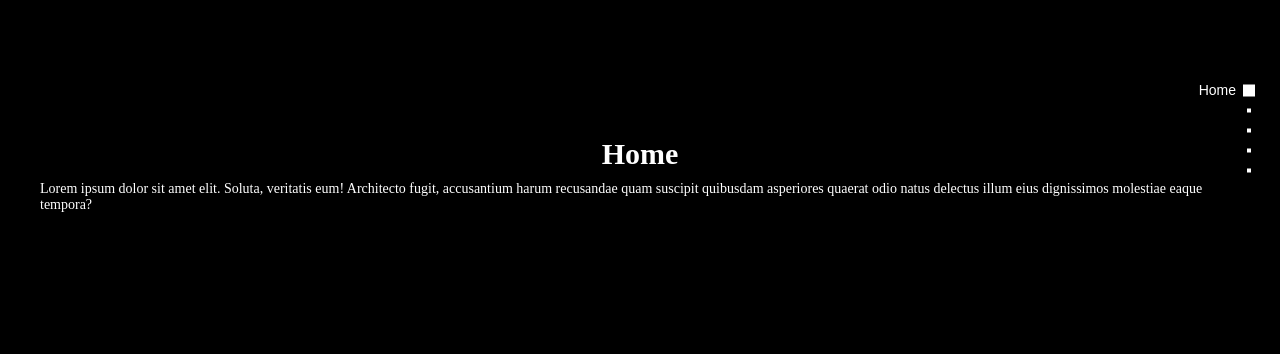
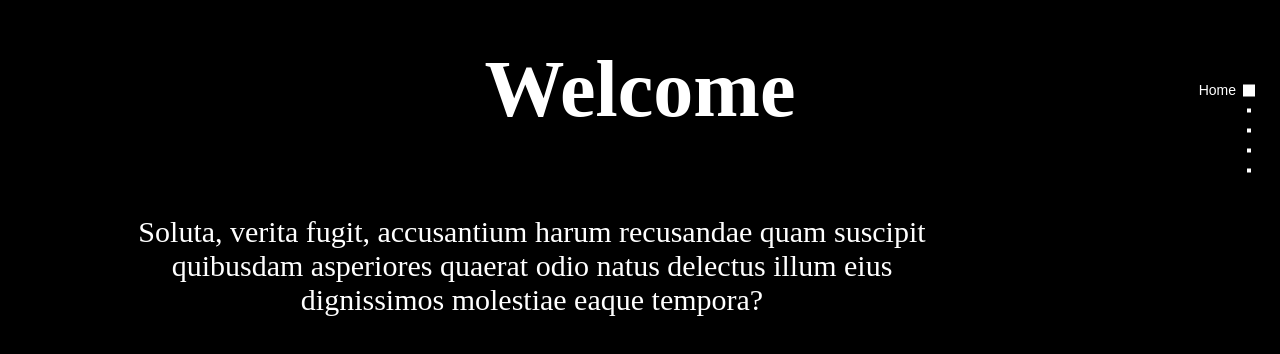
Before and after one commit to emobugs/bid, a website: page index.html in a window 1280 px wide. Shown: the part 270-624 px from the top of the page. Drawn offline with nearby package versions, Linux system fonts and the light colour scheme.

Commit message:
text animations going on

```diff
--- a/css/main.css
+++ b/css/main.css
@@ -52,13 +52,12 @@ html,body{
 
 section{
     height: 100vh;
-    position: static;
     scroll-snap-align: center;
     scroll-snap-stop: always;
     display: flex;
     justify-content: center;
-    align-items: flex-start;
-    padding: 4rem;
+    align-items: center;
+    padding: 5rem 10rem;
     z-index: -1;
     background-color: #000;
 }
@@ -69,23 +68,32 @@ section .sBox{
     display: flex;
     flex-direction: column;
     justify-content: center;
-    align-items: center;
+    /* align-items: center; */
     color: #fff;
 }
 
-.s1{
-    padding-top: 40px;
+
+.section h2 {
+    font-size: 8rem;
+    text-align: center;
+    margin-left: -1000px;
+    margin-bottom: 8rem;
 }
 
-.section h2 {
-    padding-top: 5rem;
+.section p{
+    display: block;
+    width: 80%;
     font-size: 3rem;
-    padding: 1rem;
+    margin-left: 5000px;
     text-align: center;
 }
 
-.section p {
-    font-size: 1.4rem;
+.from-left{
+    animation: textFromLeft 2500ms 1 forwards ease;
+}
+
+.from-right{
+    animation: textFromRight 3000ms 1 forwards ease-out 1.2s;
 }
 
 /* fullpage dots navigation */
@@ -100,3 +108,24 @@ footer{
     text-align: center;
     padding: 10px;
 }
+
+
+/* animations */
+
+@keyframes textFromLeft {
+    0%{
+        margin-left: -4000px;
+    }
+    100%{
+        margin-left: 0;
+    }
+}
+
+@keyframes textFromRight {
+    0%{
+        margin-left: 5000px;
+    }
+    100%{
+        margin-left: 0;
+    }
+}
--- a/index.html
+++ b/index.html
@@ -22,8 +22,8 @@
         </header>     -->
         <section class="section s1">
             <div class="sBox">
-                <h2>Home</h2>
-                <p>Lorem ipsum dolor sit amet  elit. Soluta, veritatis eum! Architecto fugit, accusantium harum recusandae quam suscipit quibusdam asperiores quaerat odio natus delectus illum eius dignissimos molestiae eaque tempora?</p>
+                <h2 class="from-left">Welcome</h2>
+                <p class="from-right">Soluta, verita fugit, accusantium harum recusandae quam suscipit quibusdam asperiores quaerat odio natus delectus illum eius dignissimos molestiae eaque tempora?</p>
             </div>
         </section>
         <section class="section s2">
```
Also changed, not shown: img/g23.jpg (added), js/index.js (added).
